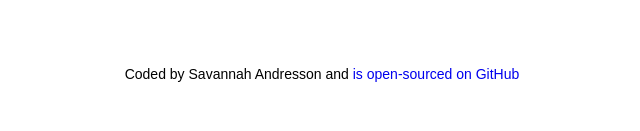
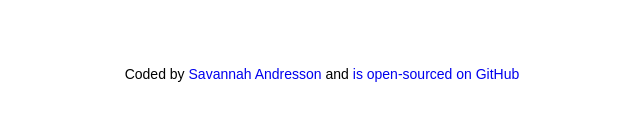
Before and after one commit to savi-creates/weather-app-react, a React (Create React App) app: page / in a window 1280 px wide. Shown: the part 169-300 px from the top of the page, without its empty margins (318-958 px from the left). Built offline with nearby package versions, Linux system fonts and the light colour scheme.

Commit message:
Added the GitHub personal profile

```diff
--- a/src/App.js
+++ b/src/App.js
@@ -8,8 +8,15 @@
       <Search />
 
       <footer style={{ marginTop: "2rem", textAlign: "center" }}>
-        {" "}
-        Coded by Savannah Andresson and {""}
+        Coded by {""}
+        <a
+          href="https://github.com/savi-creates"
+          target="_blank"
+          rel="noopener noreferrer"
+        >
+          Savannah Andresson
+        </a>{" "}
+        and {""}
         <a
           href="https://github.com/savi-creates/weather-app-react"
           target="_blank"
```
